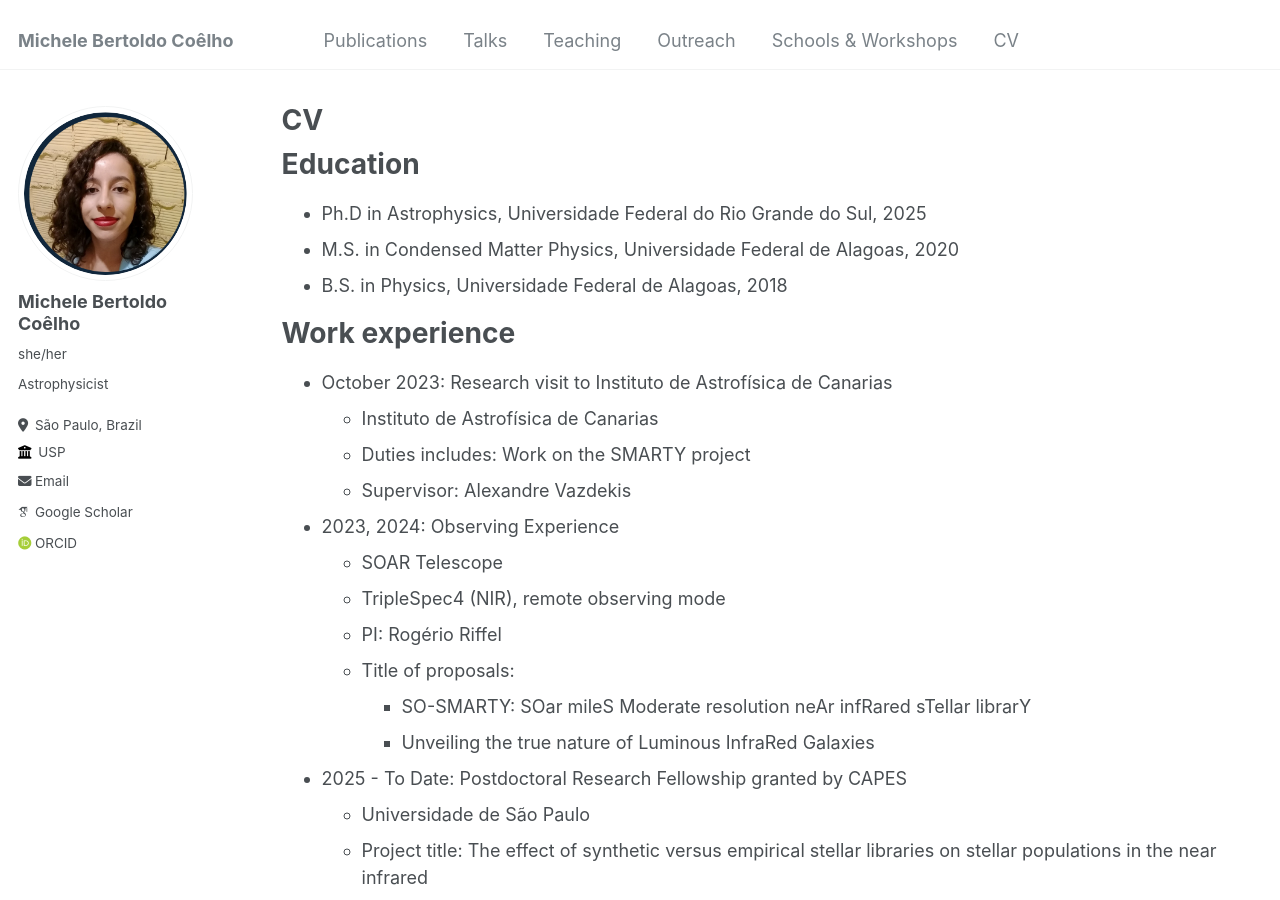
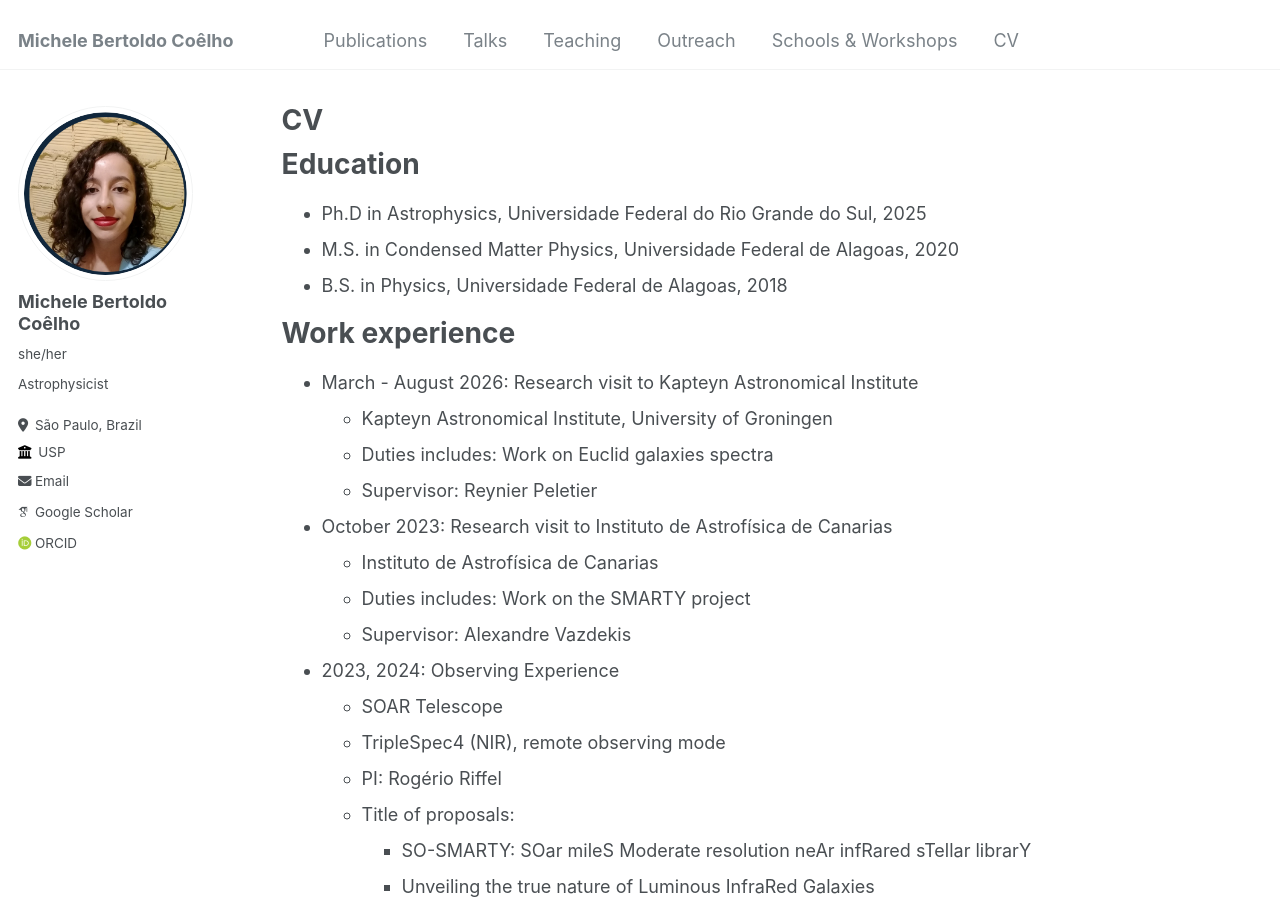
Before and after one commit to michele-bc/michele-bc.github.io, a Jekyll site: the page built from _pages/cv.md, in a window 1280 px wide and 900 px high. Built offline with Jekyll 4.4.1, drawn with Linux system fonts in a browser that asks for light colours; some web fonts are replaced.

Commit message:
Add research visit to Kapteyn Astronomical Institute
Added a new research visit entry to the CV.

```diff
--- a/_pages/cv.md
+++ b/_pages/cv.md
@@ -17,6 +17,11 @@ Education
 
 Work experience
 ======
+* March - August 2026: Research visit to Kapteyn Astronomical Institute
+  * Kapteyn Astronomical Institute, University of Groningen
+  * Duties includes: Work on Euclid galaxies spectra
+  * Supervisor: Reynier Peletier
+
 * October 2023: Research visit to Instituto de Astrofísica de Canarias
   * Instituto de Astrofísica de Canarias
   * Duties includes: Work on the SMARTY project
```
